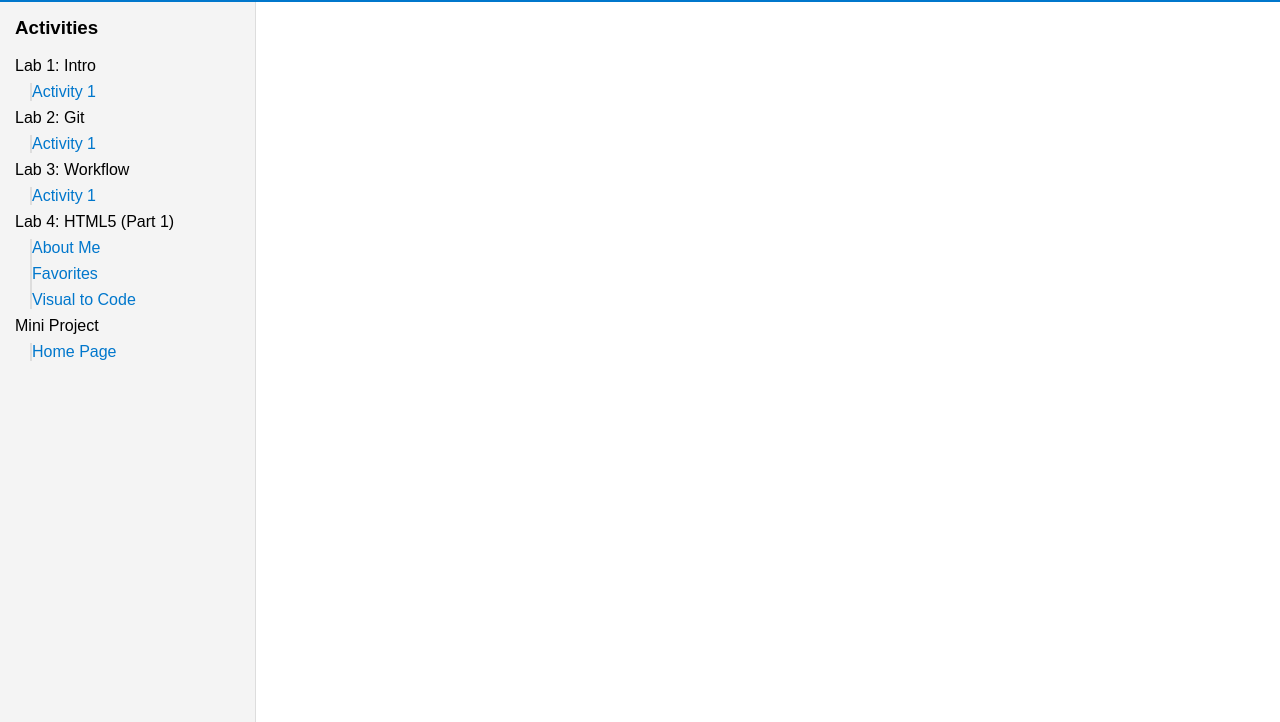
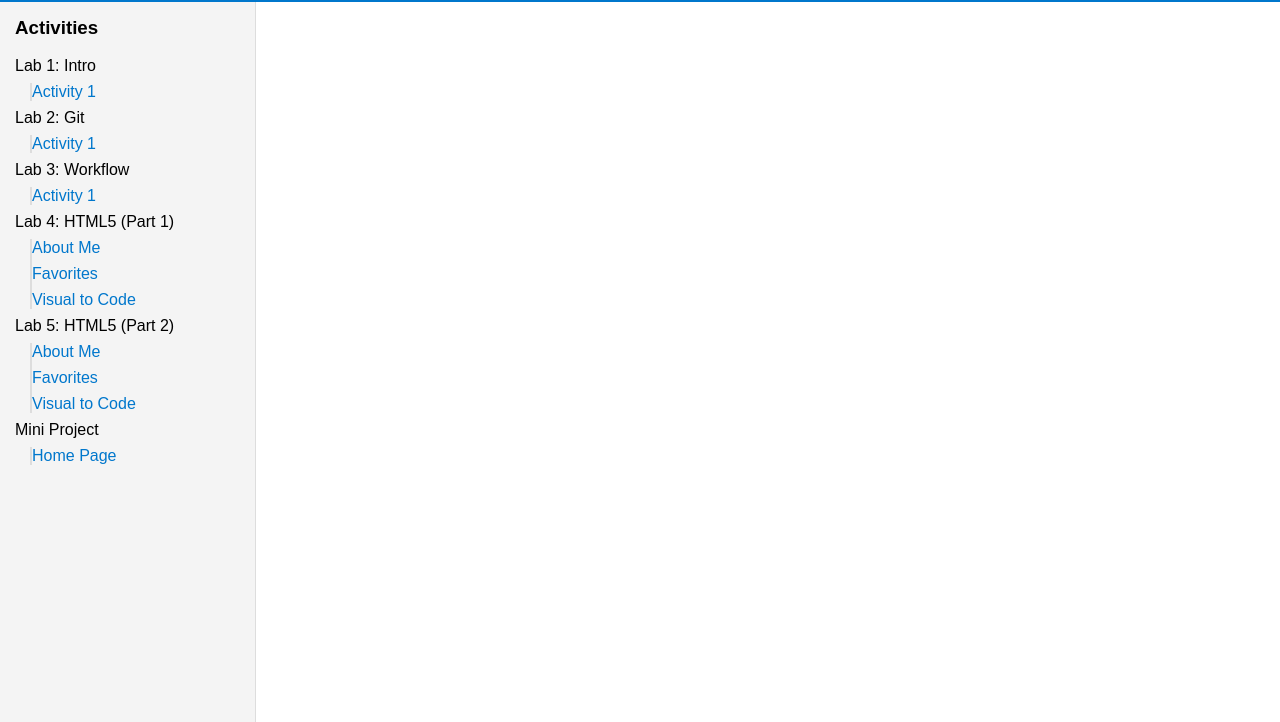
Before and after one commit to michael-serrano/web-dev-labs, a plain HTML site: page index.html in a window 1280 px wide. Shown: the part 129-851 px from the top of the page. Drawn offline with Linux system fonts and the light colour scheme.

Commit message:
add lab 5 again

```diff
--- a/index.html
+++ b/index.html
@@ -13,7 +13,7 @@
     <h2>YOUR FULLNAME</h2>
     <p>BSIE - ICT 3A</p>
     <p><a class="custom-link fa-brands fa-github"
-      href=""> Github Repository</a></p>
+      href="https://github.com/michael-serrano/web-dev-labs"> Github Repository</a></p>
   </header>
 
   <div class="container">
@@ -54,6 +54,19 @@
             </li>
           </ul>
         </li>
+         <li> Lab 5: HTML5 (Part 2)
+          <ul>
+            <li>
+              <a href="lab4/about.html" target="activity-frame">About Me</a>
+            </li>
+            <li>
+              <a href="lab4/favorites.html" target="activity-frame">Favorites</a>
+            </li>
+            <li>
+              <a href="lab4/visual-code.html" target="activity-frame">Visual to Code</a>
+            </li>
+          </ul>
+        </li>
         <li>Mini Project
           <ul>
             <li><a href="Mini Project/html.index" target="activity-frame">Home Page</a></li>
```
